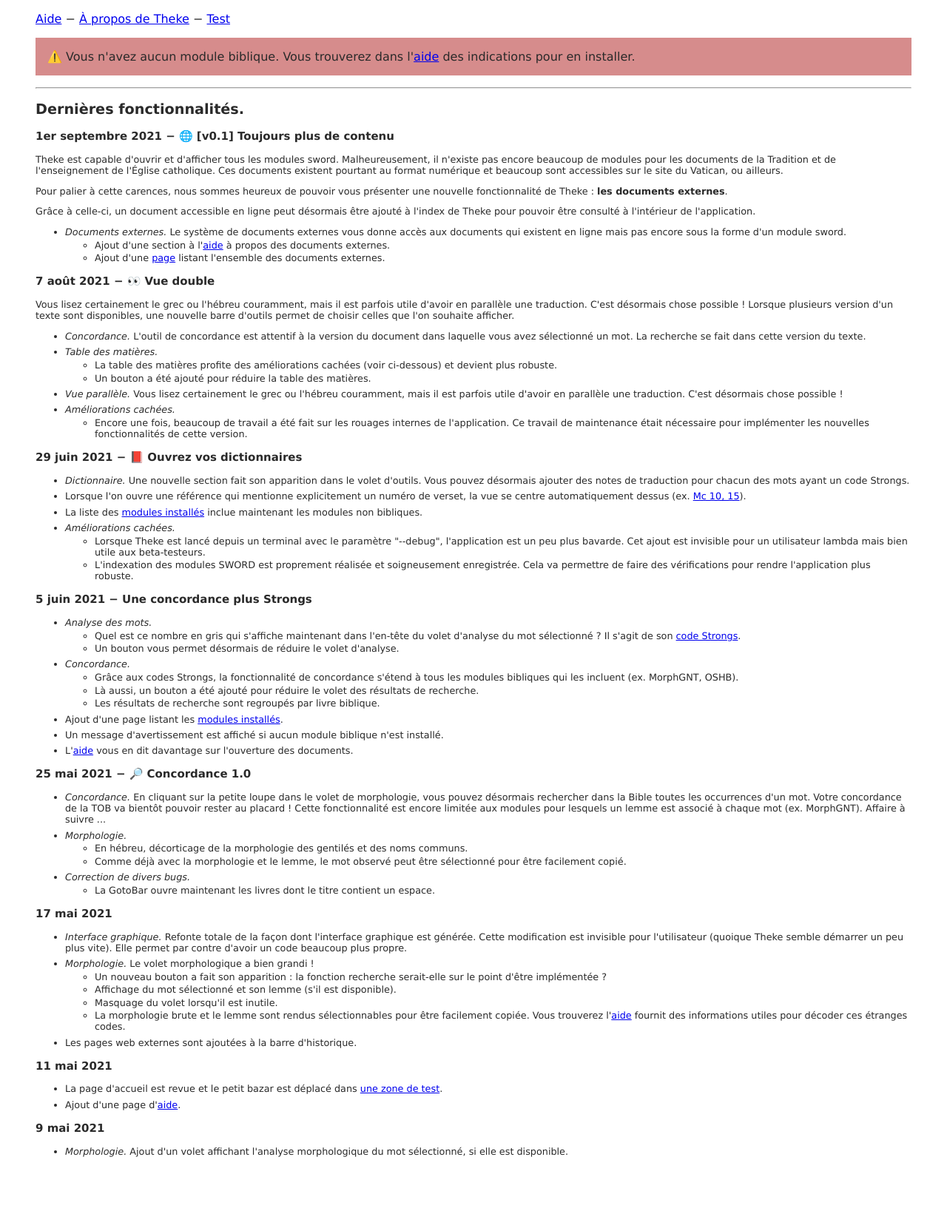
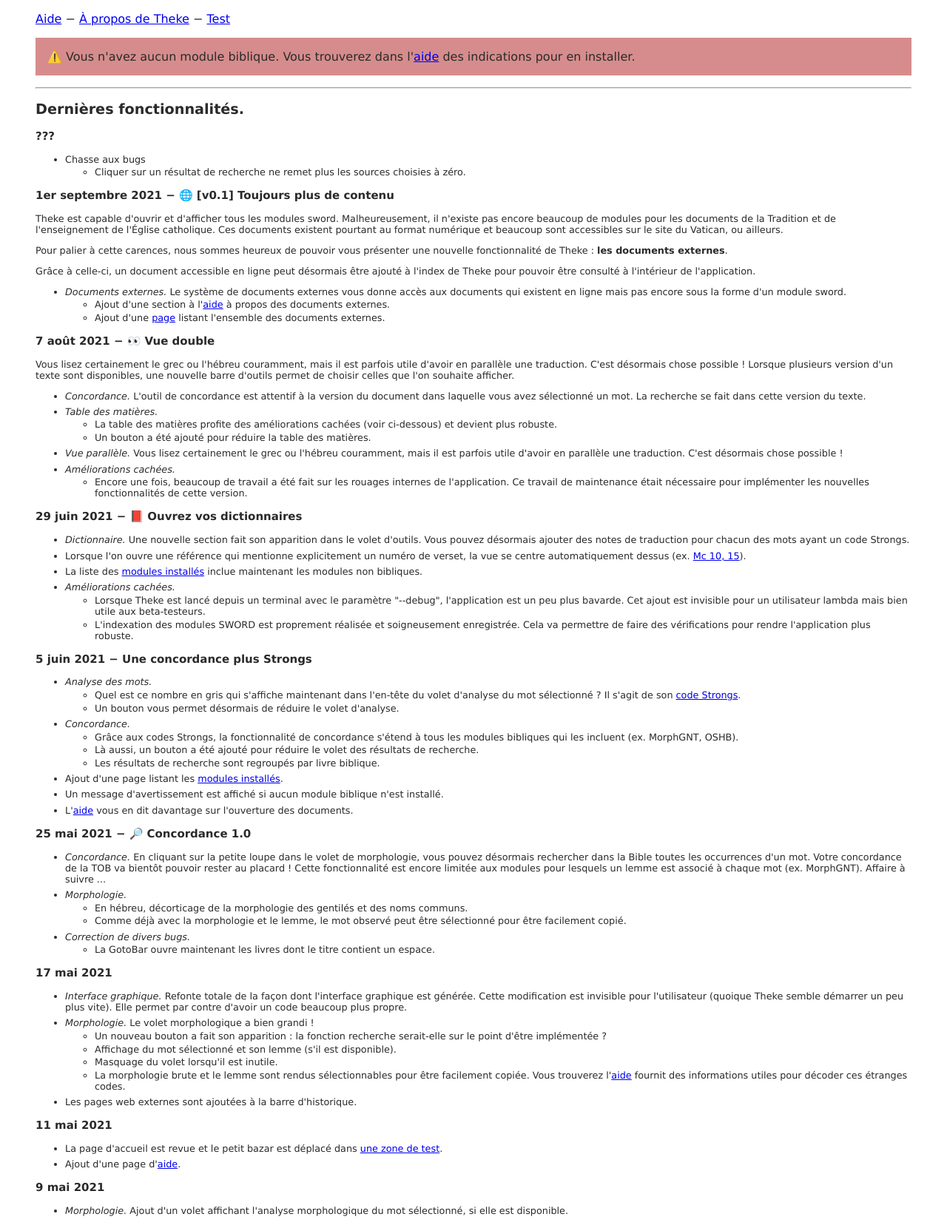
Before and after one commit to a2ohm/theke, a Python web app: template assets/templates/welcome.html.j2 in a window 1280 px wide. Shown: the part 86-1746 px from the top of the page at 74% size. Before the commit the page ends 1650 px from the top, so only its background shows below. Run offline with Jinja, Linux system fonts and the light colour scheme; the template is opened without the code that fills it, so the values that code supplies are empty.

Commit message:
Update the logbook

```diff
--- a/assets/templates/logbook.html
+++ b/assets/templates/logbook.html
@@ -1,3 +1,12 @@
+<h3>???</h3>
+<ul>
+    <li>Chasse aux bugs
+        <ul>
+            <li>Cliquer sur un résultat de recherche ne remet plus les sources choisies à zéro.</li>
+        </ul>
+    </li>
+</ul>
+
 <h3>1er septembre 2021 − 🌐️ [v0.1] Toujours plus de contenu</h3>
 <p>Theke est capable d'ouvrir et d'afficher tous les modules sword. Malheureusement, il n'existe pas encore beaucoup de modules pour les documents de la Tradition et de l'enseignement de l'Église catholique. Ces documents existent pourtant au format numérique et beaucoup sont accessibles sur le site du Vatican, ou ailleurs.</p>
 <p>Pour palier à cette carences, nous sommes heureux de pouvoir vous présenter une nouvelle fonctionnalité de Theke : <strong>les documents externes</strong>.</p> Grâce à celle-ci, un document accessible en ligne peut désormais être ajouté à l'index de Theke pour pouvoir être consulté à l'intérieur de l'application.
```
